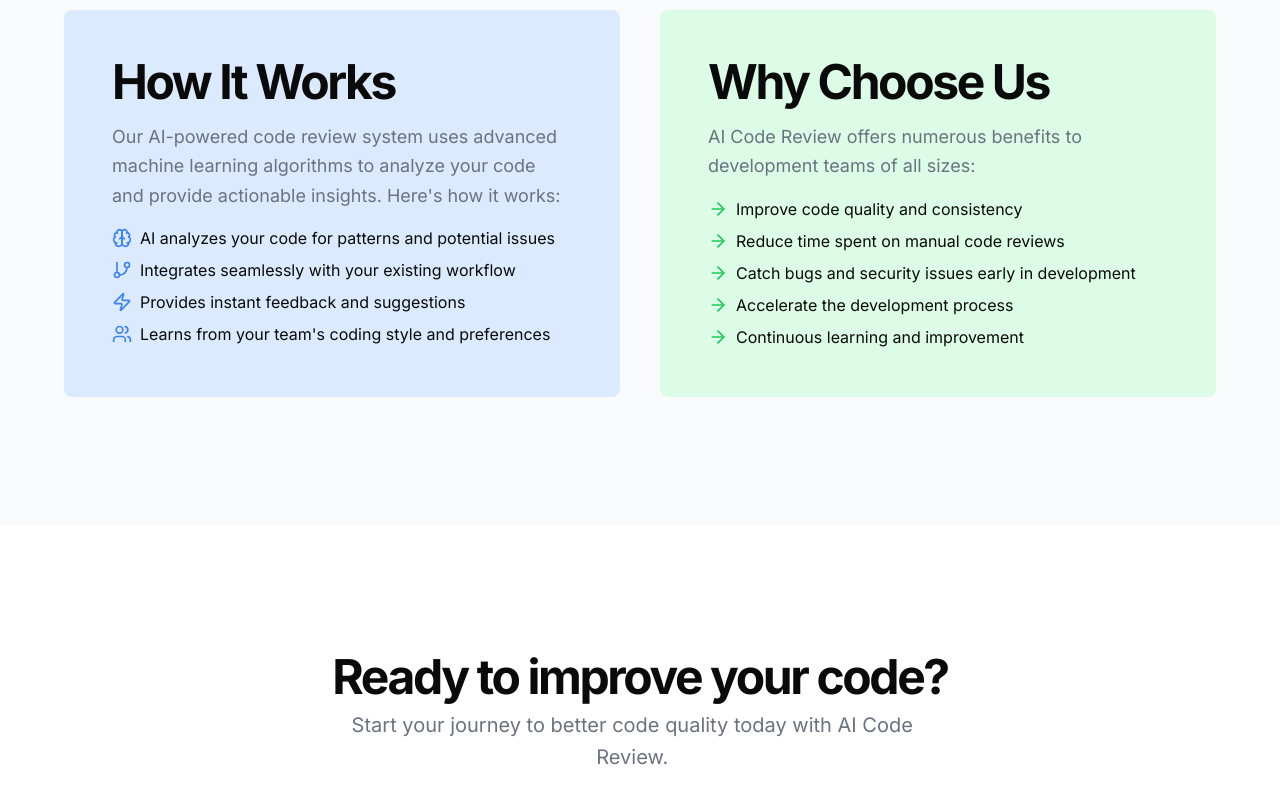
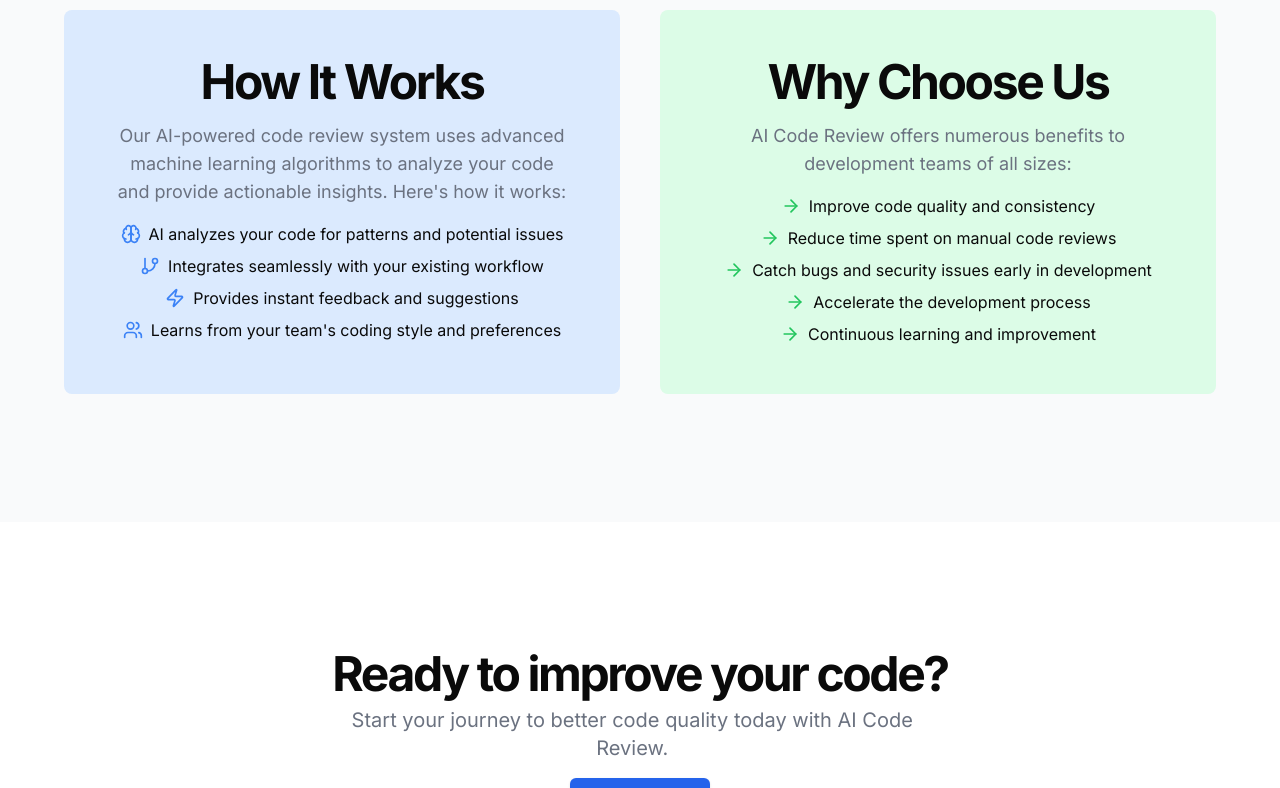
Before and after one commit to aneeshsharma72067/code-review-frontend, a Next.js app: page /about in a window 1280 px wide. Shown: the part 1040-1828 px from the top of the page. Built offline with nearby package versions, Linux system fonts and the light colour scheme.

Commit message:
Centered main body on both about and contact-us page

```diff
--- a/app/about/page.tsx
+++ b/app/about/page.tsx
@@ -24,37 +24,38 @@ export default function AboutPage() {
       </header>
       <main className="flex-1">
         <section className="w-full py-24 bg-gradient-to-b from-white to-gray-200">
-          <div className="container px-4 md:px-6">
+          <div className="container mx-auto px-4 md:px-6">
             <div className="flex flex-col items-center space-y-4 text-center">
               <div className="space-y-2">
-                <h1 className="text-3xl font-bold tracking-tighter sm:text-4xl md:text-5xl lg:text-6xl/none">
+                <h1 className="text-3xl font-bold tracking-tighter sm:text-4xl md:text-5xl lg:text-6xl">
                   About AI Code Review
                 </h1>
-                <p className="mx-auto max-w-[700px] text-gray-500 md:text-xl dark:text-gray-400">Revolutionizing code quality with cutting-edge AI technology</p>
-                <p className="mx-auto w-1/2  text-gray-500 text-lg dark:text-gray-400">
+                <p className="mx-auto max-w-[700px] text-gray-500 md:text-xl dark:text-gray-400">
+                  Revolutionizing code quality with cutting-edge AI technology
+                </p>
+                <p className="mx-auto w-1/2 text-gray-500 text-lg dark:text-gray-400">
                   We aim to streamline and enhance the software development process by providing an intelligent, automated code review system. Our platform leverages cutting-edge AI technology to analyze and review code with speed, accuracy, and consistency.
                 </p>
               </div>
             </div>
           </div>
         </section>
+
         <section className="w-full py-12 md:py-24 lg:py-32">
-          <div className="container px-4 md:px-6">
+          <div className="container mx-auto px-4 md:px-6">
             <div className="grid gap-10 sm:grid-cols-2 md:grid-cols-3">
               <div className="flex flex-col items-center space-y-2 border border-gray-200 p-6 rounded-lg shadow-sm">
                 <CodeIcon className="h-10 w-10 mb-2 text-blue-500" />
                 <h2 className="text-xl font-bold">Advanced Analysis</h2>
                 <p className="text-sm text-gray-500 dark:text-gray-400 text-center">
-                  Our AI performs in-depth static analysis to identify potential bugs, security vulnerabilities, and
-                  code smells.
+                  Our AI performs in-depth static analysis to identify potential bugs, security vulnerabilities, and code smells.
                 </p>
               </div>
               <div className="flex flex-col items-center space-y-2 border border-gray-200 p-6 rounded-lg shadow-sm">
                 <ShieldCheckIcon className="h-10 w-10 mb-2 text-green-500" />
                 <h2 className="text-xl font-bold">Security First</h2>
                 <p className="text-sm text-gray-500 dark:text-gray-400 text-center">
-                  We prioritize code security, helping you identify and fix potential vulnerabilities before they become
-                  issues.
+                  We prioritize code security, helping you identify and fix potential vulnerabilities before they become issues.
                 </p>
               </div>
               <div className="flex flex-col items-center space-y-2 border border-gray-200 p-6 rounded-lg shadow-sm">
@@ -67,57 +68,57 @@ export default function AboutPage() {
             </div>
           </div>
         </section>
+
         <section className="w-full py-12 md:py-24 lg:py-32 bg-gray-50">
-          <div className="container px-4 md:px-6">
+          <div className="container mx-auto px-4 md:px-6">
             <div className="grid gap-10 lg:grid-cols-2 px-10">
-              <div className="space-y-4 bg-blue-100 rounded-lg p-12">
+              <div className="space-y-4 bg-blue-100 rounded-lg p-12 text-center">
                 <h2 className="text-3xl font-bold tracking-tighter sm:text-4xl md:text-5xl">How It Works</h2>
-                <p className="text-gray-500 dark:text-gray-400 md:text-lg/relaxed lg:text-base/relaxed xl:text-lg/relaxed">
-                  Our AI-powered code review system uses advanced machine learning algorithms to analyze your code and
-                  provide actionable insights. Here's how it works:
+                <p className="text-gray-500 dark:text-gray-400 md:text-lg lg:text-base xl:text-lg">
+                  Our AI-powered code review system uses advanced machine learning algorithms to analyze your code and provide actionable insights. Here's how it works:
                 </p>
                 <ul className="space-y-2">
-                  <li className="flex items-center space-x-2">
+                  <li className="flex items-center justify-center space-x-2">
                     <BrainIcon className="h-5 w-5 text-blue-500" />
                     <span>AI analyzes your code for patterns and potential issues</span>
                   </li>
-                  <li className="flex items-center space-x-2">
+                  <li className="flex items-center justify-center space-x-2">
                     <GitBranchIcon className="h-5 w-5 text-blue-500" />
                     <span>Integrates seamlessly with your existing workflow</span>
                   </li>
-                  <li className="flex items-center space-x-2">
+                  <li className="flex items-center justify-center space-x-2">
                     <ZapIcon className="h-5 w-5 text-blue-500" />
                     <span>Provides instant feedback and suggestions</span>
                   </li>
-                  <li className="flex items-center space-x-2">
+                  <li className="flex items-center justify-center space-x-2">
                     <UsersIcon className="h-5 w-5 text-blue-500" />
                     <span>Learns from your team's coding style and preferences</span>
                   </li>
                 </ul>
               </div>
-              <div className="space-y-4 bg-green-100 rounded-lg p-12">
+              <div className="space-y-4 bg-green-100 rounded-lg p-12 text-center">
                 <h2 className="text-3xl font-bold tracking-tighter sm:text-4xl md:text-5xl">Why Choose Us</h2>
-                <p className="text-gray-500 dark:text-gray-400 md:text-lg/relaxed lg:text-base/relaxed xl:text-lg/relaxed">
+                <p className="text-gray-500 dark:text-gray-400 md:text-lg lg:text-base xl:text-lg">
                   AI Code Review offers numerous benefits to development teams of all sizes:
                 </p>
                 <ul className="space-y-2">
-                  <li className="flex items-center space-x-2">
+                  <li className="flex items-center justify-center space-x-2">
                     <ArrowRightIcon className="h-5 w-5 text-green-500" />
                     <span>Improve code quality and consistency</span>
                   </li>
-                  <li className="flex items-center space-x-2">
+                  <li className="flex items-center justify-center space-x-2">
                     <ArrowRightIcon className="h-5 w-5 text-green-500" />
                     <span>Reduce time spent on manual code reviews</span>
                   </li>
-                  <li className="flex items-center space-x-2">
+                  <li className="flex items-center justify-center space-x-2">
                     <ArrowRightIcon className="h-5 w-5 text-green-500" />
                     <span>Catch bugs and security issues early in development</span>
                   </li>
-                  <li className="flex items-center space-x-2">
+                  <li className="flex items-center justify-center space-x-2">
                     <ArrowRightIcon className="h-5 w-5 text-green-500" />
                     <span>Accelerate the development process</span>
                   </li>
-                  <li className="flex items-center space-x-2">
+                  <li className="flex items-center justify-center space-x-2">
                     <ArrowRightIcon className="h-5 w-5 text-green-500" />
                     <span>Continuous learning and improvement</span>
                   </li>
@@ -126,12 +127,13 @@ export default function AboutPage() {
             </div>
           </div>
         </section>
+
         <section className="w-full py-12 md:py-24 lg:py-32">
-          <div className="container px-4 md:px-6">
+          <div className="container mx-auto px-4 md:px-6">
             <div className="flex flex-col items-center justify-center space-y-4 text-center">
               <div className="space-y-2">
                 <h2 className="text-3xl font-bold tracking-tighter sm:text-5xl">Ready to improve your code?</h2>
-                <p className="max-w-[600px] text-gray-500 md:text-xl/relaxed lg:text-base/relaxed xl:text-xl/relaxed dark:text-gray-400">
+                <p className="max-w-[600px] text-gray-500 md:text-xl dark:text-gray-400">
                   Start your journey to better code quality today with AI Code Review.
                 </p>
               </div>
--- a/app/contact/page.tsx
+++ b/app/contact/page.tsx
@@ -26,10 +26,10 @@ export default function ContactPage() {
       </header>
       <main className="flex-1">
         <section className="w-full py-20">
-          <div className="container px-4 md:px-6">
+          <div className="container mx-auto px-4 md:px-6">
             <div className="flex flex-col items-center space-y-4 text-center">
               <div className="space-y-2">
-                <h1 className="text-3xl font-bold tracking-tighter sm:text-4xl md:text-5xl lg:text-6xl/none">
+                <h1 className="text-3xl font-bold tracking-tighter sm:text-4xl md:text-5xl lg:text-6xl">
                   Contact Us
                 </h1>
                 <p className="mx-auto max-w-[700px] text-gray-500 md:text-xl dark:text-gray-400">
@@ -40,11 +40,11 @@ export default function ContactPage() {
           </div>
         </section>
         <section className="w-full py-12 md:py-24 lg:py-32 bg-gray-100 dark:bg-gray-800">
-          <div className="container px-4 md:px-6">
+          <div className="container mx-auto px-4 md:px-6">
             <div className="grid gap-10 sm:grid-cols-2">
-              <div className="space-y-4 rounded-lg  border-2 border-red-500 text-slate-900 flex flex-col items-start justify-start  p-8">
+              <div className="space-y-4 rounded-lg border-2 border-red-500 text-slate-900 flex flex-col items-start justify-start p-8">
                 <h2 className="text-3xl font-bold">Get in Touch</h2>
-                <p className="">
+                <p>
                   Fill out the form and we'll get back to you as soon as possible.
                 </p>
                 <div className="space-y-2">
```
Also changed, not shown: app/page.tsx (indentation only).
